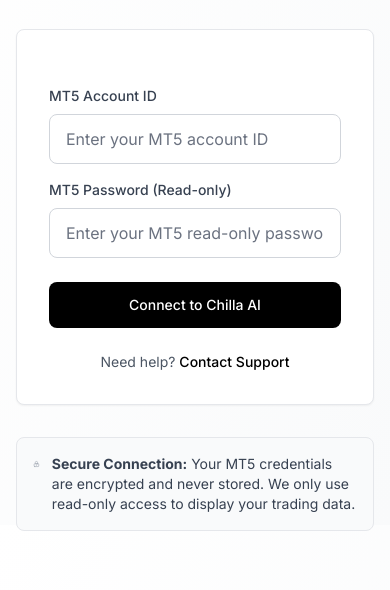
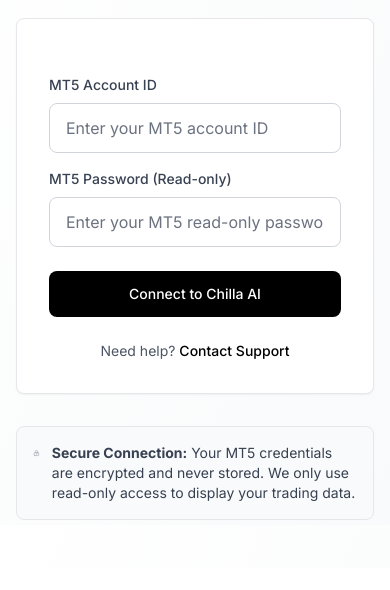
Before and after one commit to BeaverlyGithub/Beaverlywebapp, a website: page index.html in a window 390 px wide. Shown: the part 319-909 px from the top of the page. After the commit the page ends 887 px from the top, so only its background shows below. Drawn offline with nearby package versions, Linux system fonts and the light colour scheme.

Commit message:
Update index.html

```diff
--- a/index.html
+++ b/index.html
@@ -19,7 +19,7 @@
         }
     </script>
 </head>
-<body class="bg-gradient-to-br from-white to-gray-50 font-inter min-h-screen">
+<body class="bg-gradient-to-br from-white to-gray-50 font-inter">
     <!-- Navigation -->
     <nav class="bg-white/80 backdrop-blur-sm shadow-sm">
         <div class="max-w-7xl mx-auto px-4 sm:px-6 lg:px-8">
@@ -38,7 +38,7 @@
 
 
     <!-- Main Content -->
-    <div class="flex items-center justify-center min-h-screen py-12 px-4 sm:px-6 lg:px-8">
+    <div class="flex items-center justify-center  py-12 px-4 sm:px-6 lg:px-8">
         <div class="max-w-md w-full space-y-8">
             <div class="text-center">
                 <div class="flex justify-center mb-6">
```
